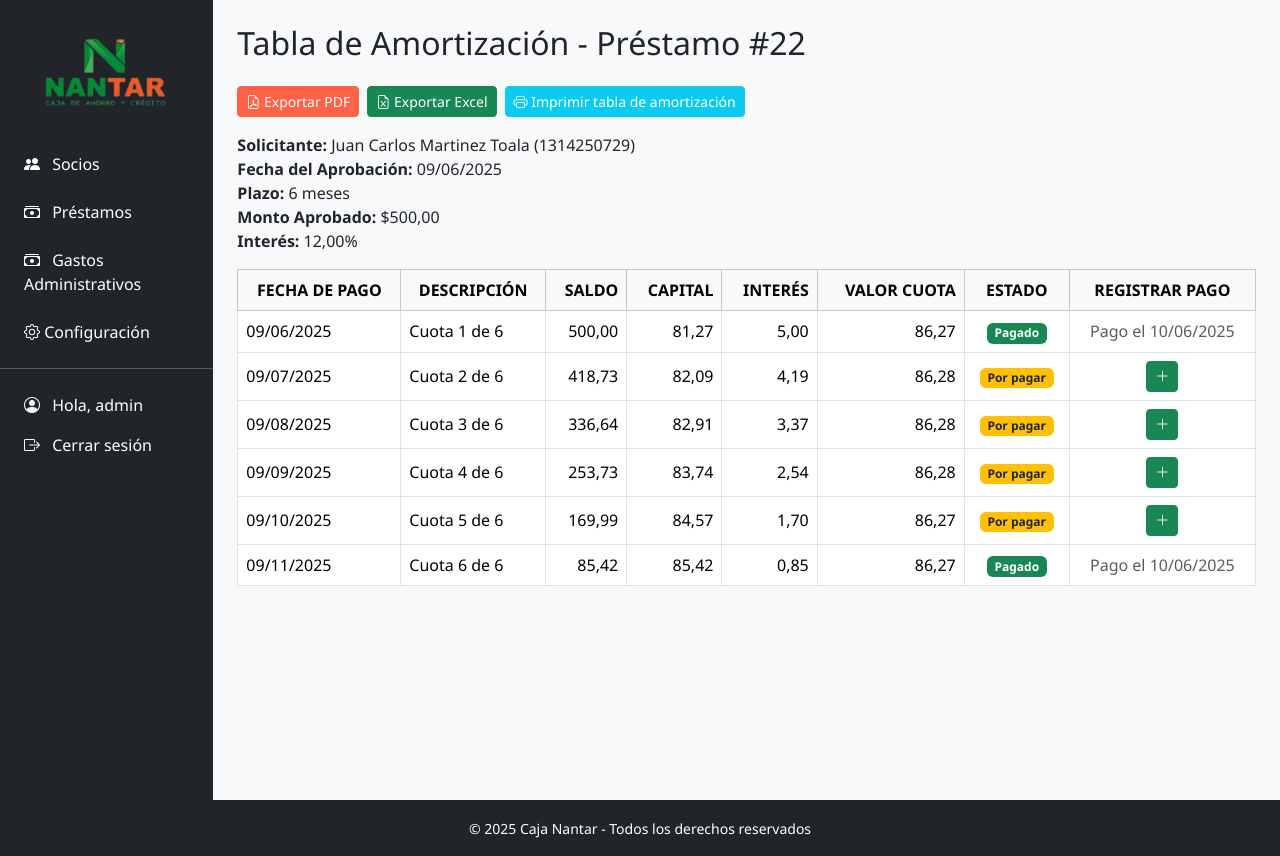
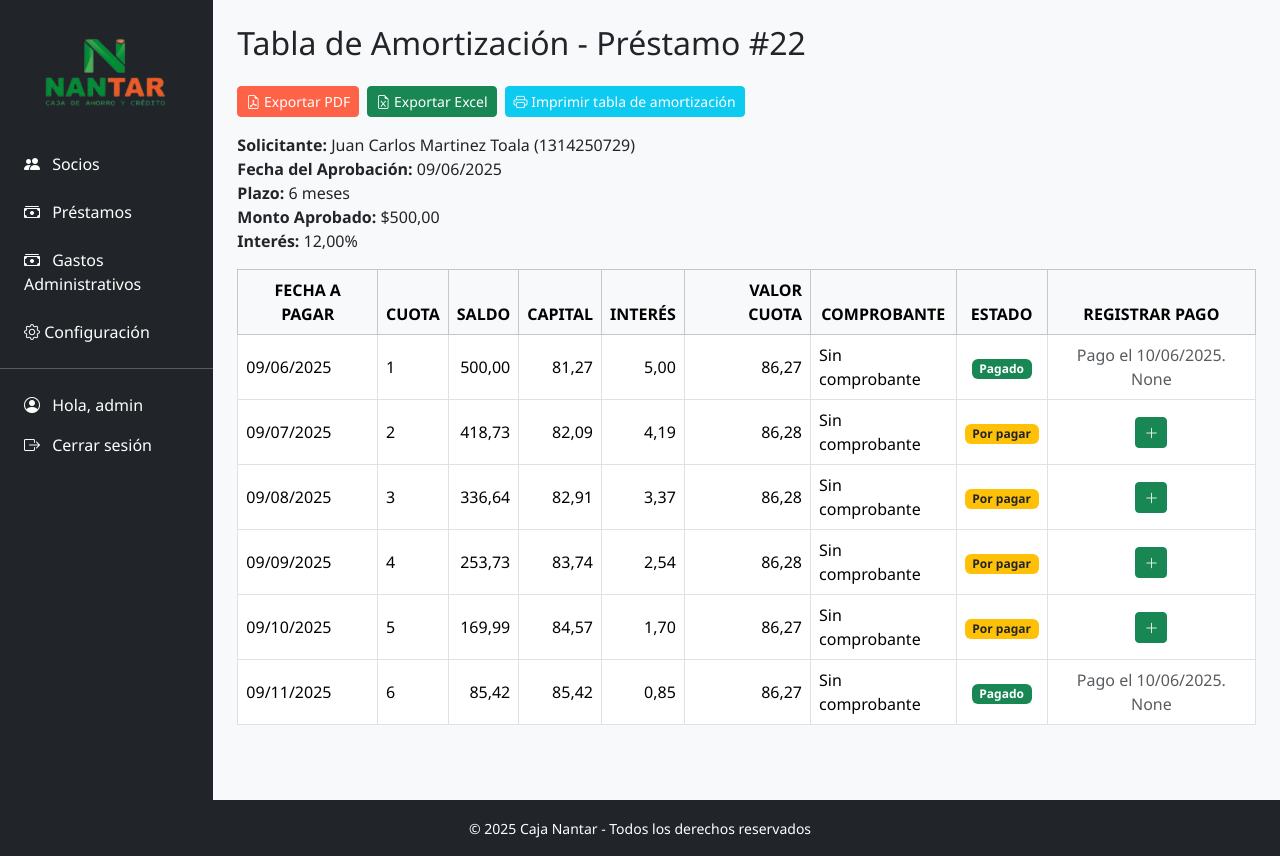
Before and after one commit to Dereck2002/cajaAhorros, a Django app: page /pagos/prestamo/22/ in a window 1280 px wide. Run offline with Django 5.2, Linux system fonts and the light colour scheme; a user stored in the database is signed in; data comes from the database, SQL or seed files in the repository; both versions use the stored data as it was after the commit.

Commit message:
cambios en pagos de cuotas prestamos

```diff
--- a/cajaAhorros/app_cajaAhorros/templates/prestamo/pagos/pagos_prestamo.html
+++ b/cajaAhorros/app_cajaAhorros/templates/prestamo/pagos/pagos_prestamo.html
@@ -29,25 +29,35 @@
     <table class="table align-middle table-bordered table-hover">
         <thead class="table-light text-uppercase text-center">
             <tr>
-                <th>Fecha de Pago</th>
-                <th>Descripción</th>
+                <th>Fecha a Pagar</th>
+                <th>Cuota</th>
                 <th class="text-end">Saldo</th>
                 <th class="text-end">Capital</th>
                 <th class="text-end">Interés</th>
                 <th class="text-end">Valor Cuota</th>
+                <th>Comprobante</th>
                 <th>Estado</th>
                 <th>Registrar Pago</th>
+
             </tr>
         </thead>
         <tbody>
             {% for pago in pagos %}
             <tr>
                 <td>{{ pago.fecha_a_pagar|date:"d/m/Y" }}</td>
-                <td>Cuota {{ pago.cuota_pago }} de {{ prestamo.plazo }}</td>
+                <td>{{ pago.cuota_pago }}</td>
                 <td class="text-end">{{ pago.saldo_pago|floatformat:2 }}</td>
                 <td class="text-end">{{ pago.capital_pago|floatformat:2 }}</td>
                 <td class="text-end">{{ pago.interes_pago|floatformat:2 }}</td>
                 <td class="text-end">{{ pago.valor_cuota_pago|floatformat:2 }}</td>
+                <td>
+                    {% if pago.comprobante_pago %}
+                    <img class="img-thumbnail" width="50" src="{{ pago.comprobante_pago.url }}" alt="Comprobante"
+                        onclick="verComprobante('{{ pago.comprobante_pago.url }}')" style="cursor:pointer;">
+                    {% else %}
+                    Sin comprobante
+                    {% endif %}
+                </td>
                 <td class="text-center">
                     {% if pago.estado %}
                     <span class="badge bg-success">Pagado</span>
@@ -61,9 +71,10 @@
                         <i class="bi bi-plus-lg"></i>
                     </button>
                     {% else %}
-                        <span class="text-muted">Pago el {{ pago.fecha_pago|date:"d/m/Y" }}</span>
+                    <span class="text-muted">Pago el {{ pago.fecha_pago|date:"d/m/Y" }}. {{ pago.detalle_pago}} </span>
                     {% endif %}
                 </td>
+
             </tr>
             {% endfor %}
         </tbody>
@@ -103,16 +114,36 @@
     </div>
 </div>
 
-
+<!-- Modal para ver imagen comprobante -->
+<div class="modal fade" id="modalComprobante" tabindex="-1" aria-labelledby="modalComprobanteLabel" aria-hidden="true">
+    <div class="modal-dialog modal-xl modal-dialog-centered">
+        <div class="modal-content">
+            <div class="modal-header">
+                <h5 class="modal-title" id="modalComprobanteLabel">📷 Comprobante de Pago</h5>
+                <div class="d-flex align-items-center gap-2">
+                    <button type="button" class="btn btn-sm btn-outline-secondary" onclick="minimizarModal()">➖</button>
+                    <button type="button" class="btn btn-sm btn-outline-secondary" onclick="maximizarModal()">🗖</button>
+                    <button type="button" class="btn btn-sm btn-danger" data-bs-dismiss="modal">✖</button>
+                </div>
+            </div>
+            <div class="modal-body text-center">
+                <img id="imgComprobante" src="" class="img-fluid rounded shadow" alt="Comprobante">
+            </div>
+        </div>
+    </div>
+</div>
 
 <style>
     @media print {
         body * {
             visibility: hidden;
         }
-    .table-responsive, .table-responsive * {
+
+        .table-responsive,
+        .table-responsive * {
             visibility: visible;
         }
+
         .table-responsive {
             position: absolute;
             top: 0;
@@ -132,4 +163,29 @@
         modal.show();
     }
 </script>
+
+<script>
+    function abrirModalPago(pagoId) {
+        const form = document.getElementById('formRegistrarPago');
+        form.action = `/pagos/registrar/${pagoId}/`;
+        const modal = new bootstrap.Modal(document.getElementById('modalPago'));
+        modal.show();
+    }
+
+    function verComprobante(url) {
+        const modal = new bootstrap.Modal(document.getElementById('modalComprobante'));
+        document.getElementById('imgComprobante').src = url;
+        modal.show();
+    }
+
+    function maximizarModal() {
+        const modalDialog = document.querySelector('#modalComprobante .modal-dialog');
+        modalDialog.classList.add('modal-fullscreen');
+    }
+
+    function minimizarModal() {
+        const modalDialog = document.querySelector('#modalComprobante .modal-dialog');
+        modalDialog.classList.remove('modal-fullscreen');
+    }
+</script>
 {% endblock java-script-extra %}
--- a/cajaAhorros/app_cajaAhorros/views.py
+++ b/cajaAhorros/app_cajaAhorros/views.py
@@ -546,10 +546,16 @@
 def registrar_pago(request, pago_id):
     pago = get_object_or_404(PagoPrestamo, id=pago_id)
     prestamo = pago.prestamo
-
+# Captura datos del formulario modal
+    fecha_pago = request.POST.get('fecha_pago')
+    detalle_pago = request.POST.get('detalle_pago')
+    comprobante = request.FILES.get('comprobante_pago')
     # Marcar el pago como realizado
     pago.estado = True
-    pago.fecha_pago = timezone.now().date()
+    pago.fecha_pago = fecha_pago or timezone.now().date()
+    pago.detalle_pago = detalle_pago
+    if comprobante:
+        pago.comprobante_pago = comprobante
 
     pago.save()
 
```
Also changed, not shown: cajaAhorros/comprobante_pago/sofia_sanchim_WhatsApp_Image_2023-03-30_at_13.42.04.jpeg (added), cajaAhorros/db.sqlite3. Lines whose indentation alone changed are shown as unchanged.
